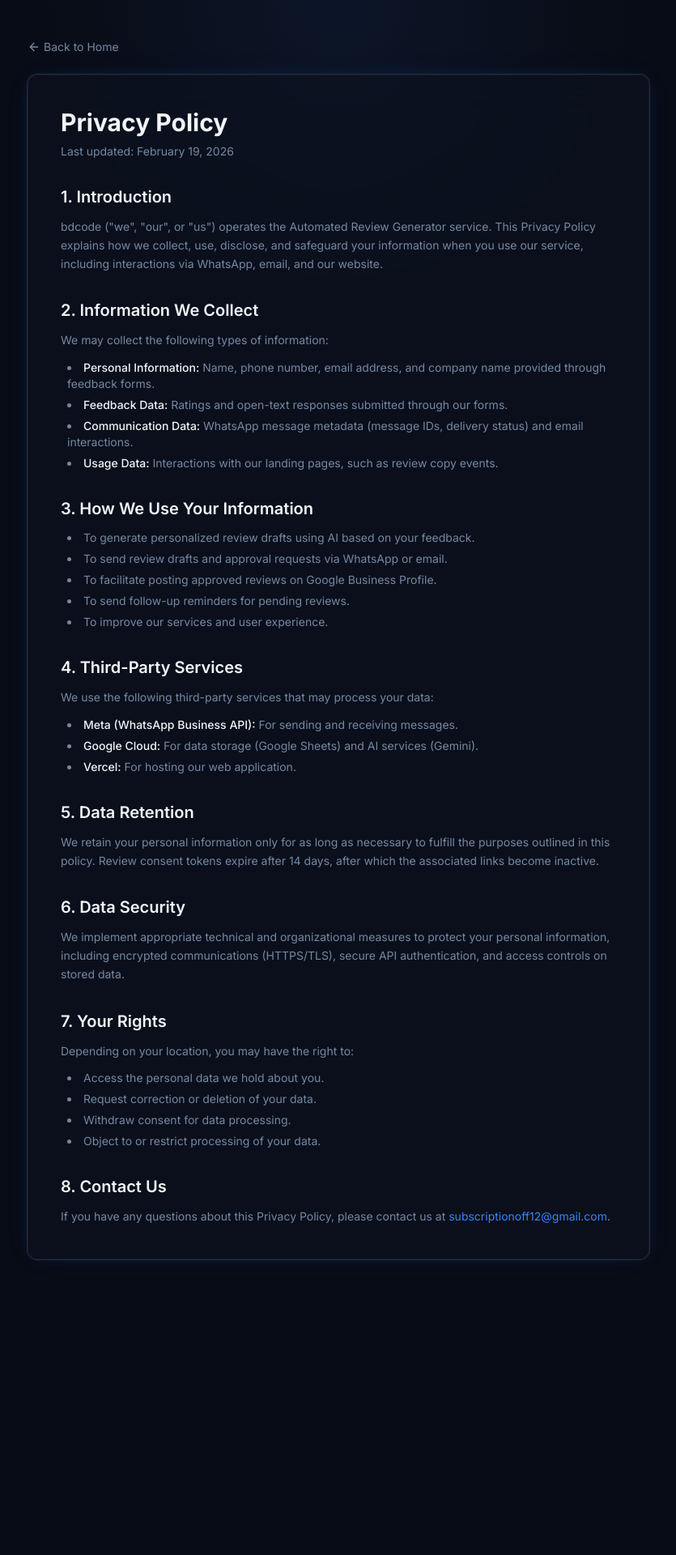
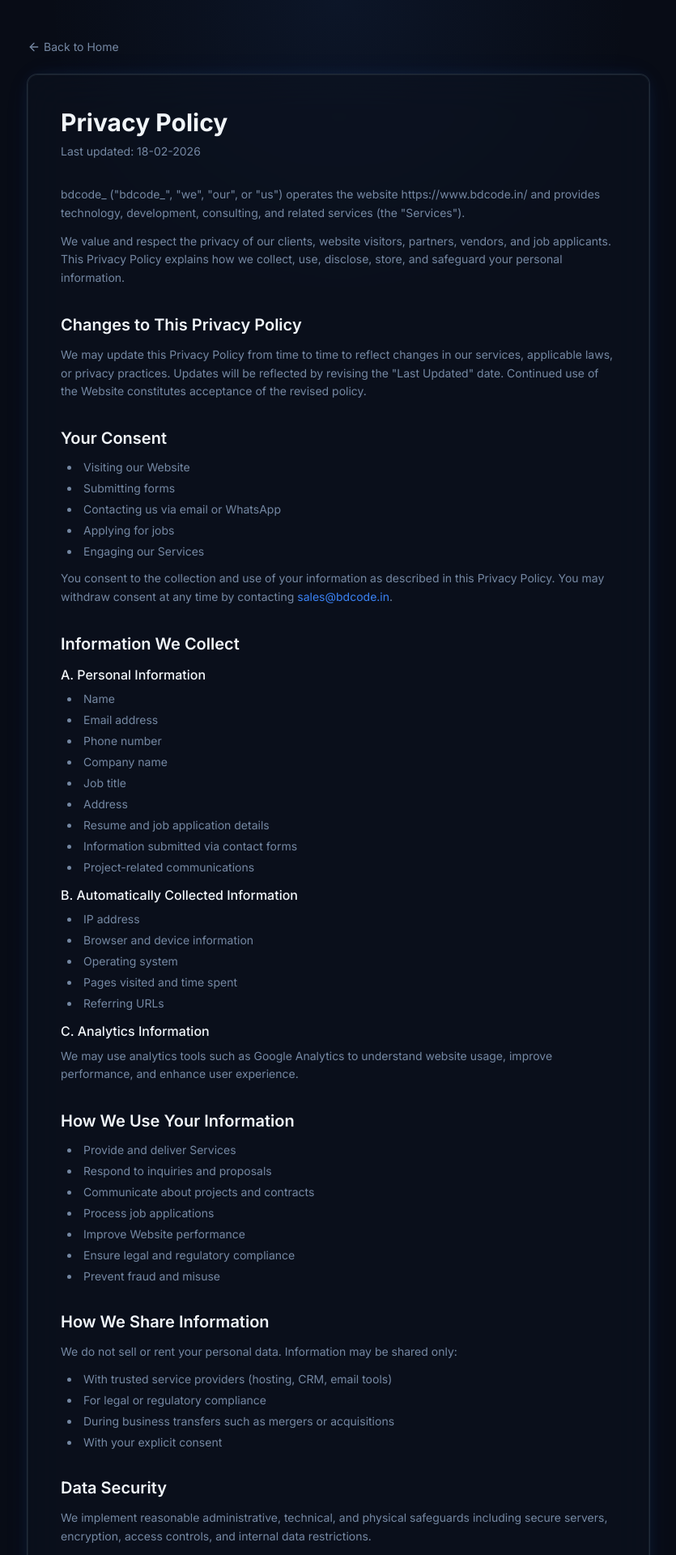
Before and after one commit to dhiwinsamrich/Automated-Review-Generator, a React (Vite) app in the folder frontend/: page /privacy-policy in a window 1280 px wide. Shown: the top 1920 px of the page at 81% size, without its empty margins (222-1057 px from the left). Before the commit the page ends 1603 px from the top, so only its background shows below. Built offline with nearby package versions, Linux system fonts and the light colour scheme; no server answers; the HTML template or start-up script is replaced by a standard one.

Commit message:
Updated the privacy policy page

```diff
--- a/frontend/src/pages/PrivacyPolicyPage.tsx
+++ b/frontend/src/pages/PrivacyPolicyPage.tsx
@@ -23,95 +23,167 @@
             <div className="space-y-2">
               <h1 className="text-3xl font-bold text-foreground">Privacy Policy</h1>
               <p className="text-sm text-muted-foreground">
-                Last updated: February 19, 2026
+                Last updated: 18-02-2026
               </p>
             </div>
 
             <section className="space-y-3">
-              <h2 className="text-xl font-semibold text-foreground">1. Introduction</h2>
               <p className="text-sm text-muted-foreground leading-relaxed">
-                bdcode ("we", "our", or "us") operates the Automated Review Generator
-                service. This Privacy Policy explains how we collect, use, disclose, and
-                safeguard your information when you use our service, including interactions
-                via WhatsApp, email, and our website.
+                bdcode_ ("bdcode_", "we", "our", or "us") operates the website https://www.bdcode.in/ and provides technology, development, consulting, and related services (the "Services").
+              </p>
+              <p className="text-sm text-muted-foreground leading-relaxed">
+                We value and respect the privacy of our clients, website visitors, partners, vendors, and job applicants. This Privacy Policy explains how we collect, use, disclose, store, and safeguard your personal information.
               </p>
             </section>
 
             <section className="space-y-3">
-              <h2 className="text-xl font-semibold text-foreground">2. Information We Collect</h2>
+              <h2 className="text-xl font-semibold text-foreground">Changes to This Privacy Policy</h2>
               <p className="text-sm text-muted-foreground leading-relaxed">
-                We may collect the following types of information:
+                We may update this Privacy Policy from time to time to reflect changes in our services, applicable laws, or privacy practices. Updates will be reflected by revising the "Last Updated" date. Continued use of the Website constitutes acceptance of the revised policy.
               </p>
+            </section>
+
+            <section className="space-y-3">
+              <h2 className="text-xl font-semibold text-foreground">Your Consent</h2>
               <ul className="list-disc list-inside text-sm text-muted-foreground space-y-1.5 ml-2">
-                <li><span className="text-foreground font-medium">Personal Information:</span> Name, phone number, email address, and company name provided through feedback forms.</li>
-                <li><span className="text-foreground font-medium">Feedback Data:</span> Ratings and open-text responses submitted through our forms.</li>
-                <li><span className="text-foreground font-medium">Communication Data:</span> WhatsApp message metadata (message IDs, delivery status) and email interactions.</li>
-                <li><span className="text-foreground font-medium">Usage Data:</span> Interactions with our landing pages, such as review copy events.</li>
+                <li>Visiting our Website</li>
+                <li>Submitting forms</li>
+                <li>Contacting us via email or WhatsApp</li>
+                <li>Applying for jobs</li>
+                <li>Engaging our Services</li>
+              </ul>
+              <p className="text-sm text-muted-foreground leading-relaxed mt-2">
+                You consent to the collection and use of your information as described in this Privacy Policy. You may withdraw consent at any time by contacting <a href="mailto:sales@bdcode.in" className="text-primary hover:underline">sales@bdcode.in</a>.
+              </p>
+            </section>
+
+            <section className="space-y-3">
+              <h2 className="text-xl font-semibold text-foreground">Information We Collect</h2>
+
+              <div className="space-y-2">
+                <h3 className="text-md font-medium text-foreground">A. Personal Information</h3>
+                <ul className="list-disc list-inside text-sm text-muted-foreground space-y-1.5 ml-2">
+                  <li>Name</li>
+                  <li>Email address</li>
+                  <li>Phone number</li>
+                  <li>Company name</li>
+                  <li>Job title</li>
+                  <li>Address</li>
+                  <li>Resume and job application details</li>
+                  <li>Information submitted via contact forms</li>
+                  <li>Project-related communications</li>
+                </ul>
+              </div>
+
+              <div className="space-y-2 mt-4">
+                <h3 className="text-md font-medium text-foreground">B. Automatically Collected Information</h3>
+                <ul className="list-disc list-inside text-sm text-muted-foreground space-y-1.5 ml-2">
+                  <li>IP address</li>
+                  <li>Browser and device information</li>
+                  <li>Operating system</li>
+                  <li>Pages visited and time spent</li>
+                  <li>Referring URLs</li>
+                </ul>
+              </div>
+
+              <div className="space-y-2 mt-4">
+                <h3 className="text-md font-medium text-foreground">C. Analytics Information</h3>
+                <p className="text-sm text-muted-foreground leading-relaxed">
+                  We may use analytics tools such as Google Analytics to understand website usage, improve performance, and enhance user experience.
+                </p>
+              </div>
+            </section>
+
+            <section className="space-y-3">
+              <h2 className="text-xl font-semibold text-foreground">How We Use Your Information</h2>
+              <ul className="list-disc list-inside text-sm text-muted-foreground space-y-1.5 ml-2">
+                <li>Provide and deliver Services</li>
+                <li>Respond to inquiries and proposals</li>
+                <li>Communicate about projects and contracts</li>
+                <li>Process job applications</li>
+                <li>Improve Website performance</li>
+                <li>Ensure legal and regulatory compliance</li>
+                <li>Prevent fraud and misuse</li>
               </ul>
             </section>
 
             <section className="space-y-3">
-              <h2 className="text-xl font-semibold text-foreground">3. How We Use Your Information</h2>
+              <h2 className="text-xl font-semibold text-foreground">How We Share Information</h2>
+              <p className="text-sm text-muted-foreground leading-relaxed">
+                We do not sell or rent your personal data. Information may be shared only:
+              </p>
               <ul className="list-disc list-inside text-sm text-muted-foreground space-y-1.5 ml-2">
-                <li>To generate personalized review drafts using AI based on your feedback.</li>
-                <li>To send review drafts and approval requests via WhatsApp or email.</li>
-                <li>To facilitate posting approved reviews on Google Business Profile.</li>
-                <li>To send follow-up reminders for pending reviews.</li>
-                <li>To improve our services and user experience.</li>
+                <li>With trusted service providers (hosting, CRM, email tools)</li>
+                <li>For legal or regulatory compliance</li>
+                <li>During business transfers such as mergers or acquisitions</li>
+                <li>With your explicit consent</li>
               </ul>
             </section>
 
             <section className="space-y-3">
-              <h2 className="text-xl font-semibold text-foreground">4. Third-Party Services</h2>
+              <h2 className="text-xl font-semibold text-foreground">Data Security</h2>
               <p className="text-sm text-muted-foreground leading-relaxed">
-                We use the following third-party services that may process your data:
-              </p>
-              <ul className="list-disc list-inside text-sm text-muted-foreground space-y-1.5 ml-2">
-                <li><span className="text-foreground font-medium">Meta (WhatsApp Business API):</span> For sending and receiving messages.</li>
-                <li><span className="text-foreground font-medium">Google Cloud:</span> For data storage (Google Sheets) and AI services (Gemini).</li>
-                <li><span className="text-foreground font-medium">Vercel:</span> For hosting our web application.</li>
-              </ul>
-            </section>
-
-            <section className="space-y-3">
-              <h2 className="text-xl font-semibold text-foreground">5. Data Retention</h2>
-              <p className="text-sm text-muted-foreground leading-relaxed">
-                We retain your personal information only for as long as necessary to fulfill
-                the purposes outlined in this policy. Review consent tokens expire after 14
-                days, after which the associated links become inactive.
+                We implement reasonable administrative, technical, and physical safeguards including secure servers, encryption, access controls, and internal data restrictions.
               </p>
             </section>
 
             <section className="space-y-3">
-              <h2 className="text-xl font-semibold text-foreground">6. Data Security</h2>
+              <h2 className="text-xl font-semibold text-foreground">Data Retention</h2>
               <p className="text-sm text-muted-foreground leading-relaxed">
-                We implement appropriate technical and organizational measures to protect
-                your personal information, including encrypted communications (HTTPS/TLS),
-                secure API authentication, and access controls on stored data.
+                Personal data is retained only as long as required for service delivery, legal obligations, or legitimate business purposes, after which it is securely deleted or anonymized.
               </p>
             </section>
 
             <section className="space-y-3">
-              <h2 className="text-xl font-semibold text-foreground">7. Your Rights</h2>
-              <p className="text-sm text-muted-foreground leading-relaxed">
-                Depending on your location, you may have the right to:
+              <h2 className="text-xl font-semibold text-foreground">Your Rights (DPDP Act 2023)</h2>
+              <ul className="list-disc list-inside text-sm text-muted-foreground space-y-1.5 ml-2">
+                <li>Access your personal data</li>
+                <li>Correct inaccurate data</li>
+                <li>Request deletion</li>
+                <li>Withdraw consent</li>
+                <li>Grievance redressal</li>
+                <li>Nominate a representative</li>
+              </ul>
+              <p className="text-sm text-muted-foreground leading-relaxed mt-2">
+                To exercise these rights, contact <a href="mailto:sales@bdcode.in" className="text-primary hover:underline">sales@bdcode.in</a>.
               </p>
-              <ul className="list-disc list-inside text-sm text-muted-foreground space-y-1.5 ml-2">
-                <li>Access the personal data we hold about you.</li>
-                <li>Request correction or deletion of your data.</li>
-                <li>Withdraw consent for data processing.</li>
-                <li>Object to or restrict processing of your data.</li>
-              </ul>
             </section>
 
             <section className="space-y-3">
-              <h2 className="text-xl font-semibold text-foreground">8. Contact Us</h2>
+              <h2 className="text-xl font-semibold text-foreground">Children's Privacy</h2>
               <p className="text-sm text-muted-foreground leading-relaxed">
-                If you have any questions about this Privacy Policy, please contact us at{" "}
-                <a href="mailto:subscriptionoff12@gmail.com" className="text-primary hover:underline">
-                  subscriptionoff12@gmail.com
-                </a>.
+                Our Website and Services are not intended for individuals under 18 years of age. We do not knowingly collect personal data from children.
               </p>
+            </section>
+
+            <section className="space-y-3">
+              <h2 className="text-xl font-semibold text-foreground">Third-Party Links</h2>
+              <p className="text-sm text-muted-foreground leading-relaxed">
+                Our Website may contain links to third-party websites. We are not responsible for their privacy practices and encourage you to review their policies separately.
+              </p>
+            </section>
+
+            <section className="space-y-3">
+              <h2 className="text-xl font-semibold text-foreground">International Data Transfers</h2>
+              <p className="text-sm text-muted-foreground leading-relaxed">
+                If you access our Website from outside India, your data may be transferred to and processed in India or other jurisdictions.
+              </p>
+            </section>
+
+            <section className="space-y-3">
+              <h2 className="text-xl font-semibold text-foreground">No SMS / WhatsApp Marketing Disclosure</h2>
+              <p className="text-sm text-muted-foreground leading-relaxed">
+                Mobile numbers and opt-in data collected for communication purposes will not be shared with third parties for marketing or promotional activities.
+              </p>
+            </section>
+
+            <section className="space-y-3">
+              <h2 className="text-xl font-semibold text-foreground">Contact Us</h2>
+              <div className="text-sm text-muted-foreground leading-relaxed">
+                <p className="font-medium text-foreground">bdcode_</p>
+                <p>Website: <a href="https://www.bdcode.in/" className="text-primary hover:underline" target="_blank" rel="noopener noreferrer">https://www.bdcode.in/</a></p>
+                <p>Email: <a href="mailto:sales@bdcode.in" className="text-primary hover:underline">sales@bdcode.in</a></p>
+              </div>
             </section>
           </div>
         </motion.div>
```
